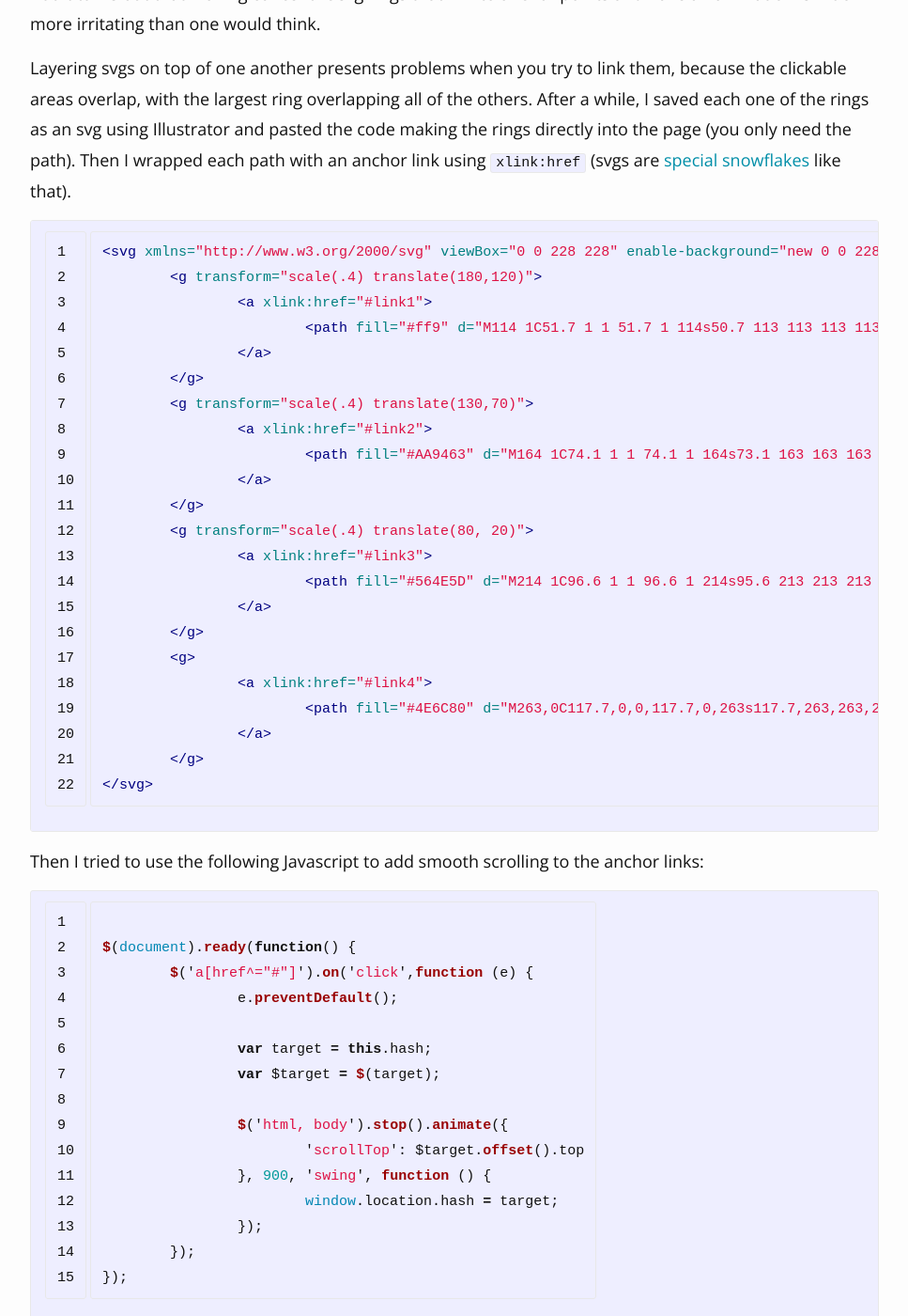
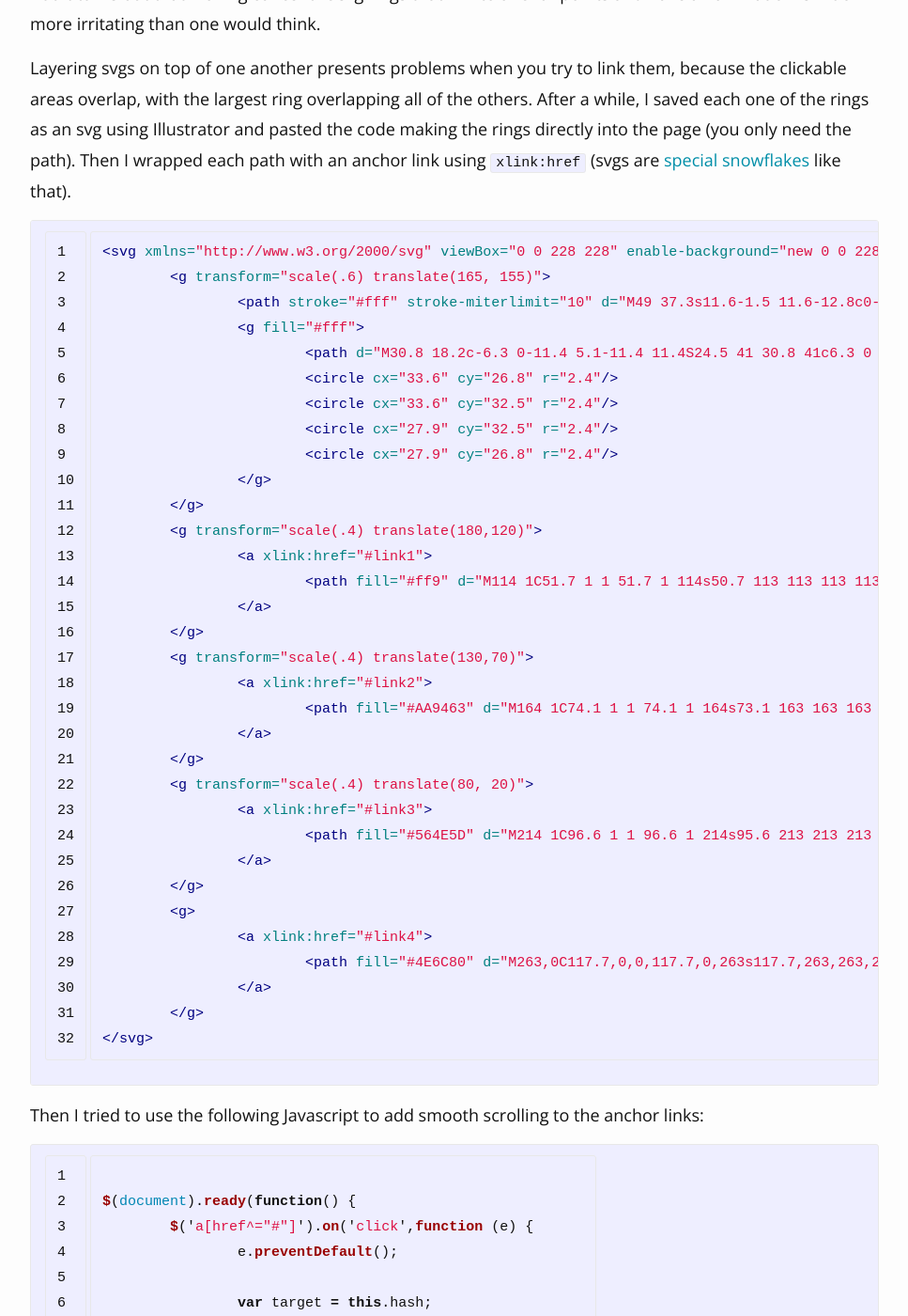
Before and after one commit to dmleong/dmleong.github.io, a Jekyll site: the page built from _posts/2015-06-03-svg-anchor-links.markdown, in a window 1280 px wide and 1400 px high, scrolled down 1220 px. Shown: the whole window at 94% size, without its empty margins (156-1123 px from the left). Built offline with Jekyll 4.4.1, drawn with Linux system fonts in a browser that asks for light colours; comment, search, counter and statistics services are not loaded.

Commit message:
Adding cloud icon

```diff
--- a/_posts/2015-06-03-svg-anchor-links.markdown
+++ b/_posts/2015-06-03-svg-anchor-links.markdown
@@ -24,6 +24,16 @@
 
 {% highlight php linenos %}
 <svg xmlns="http://www.w3.org/2000/svg" viewBox="0 0 228 228" enable-background="new 0 0 228 228">
+	<g transform="scale(.6) translate(165, 155)">
+		<path stroke="#fff" stroke-miterlimit="10" d="M49 37.3s11.6-1.5 11.6-12.8c0-7.2-5.9-13.1-13.3-12.8-3-6.1-9.1-10.3-16.3-10.3-9.6 0-17.4 7.5-17.9 16.9-6-1.3-11.6 3.3-11.6 9.4 0 8 6.9 9.4 9.4 9.6" fill="none"/>
+		<g fill="#fff">
+			<path d="M30.8 18.2c-6.3 0-11.4 5.1-11.4 11.4S24.5 41 30.8 41c6.3 0 11.4-5.1 11.4-11.4s-5.1-11.4-11.4-11.4zm0 19.9c-4.7 0-8.4-3.8-8.4-8.4 0-4.7 3.8-8.4 8.4-8.4 4.7 0 8.4 3.8 8.4 8.4 0 4.6-3.8 8.4-8.4 8.4z"/>
+			<circle cx="33.6" cy="26.8" r="2.4"/>
+			<circle cx="33.6" cy="32.5" r="2.4"/>
+			<circle cx="27.9" cy="32.5" r="2.4"/>
+			<circle cx="27.9" cy="26.8" r="2.4"/>
+		</g>
+	</g>
 	<g transform="scale(.4) translate(180,120)">
 		<a xlink:href="#link1">
 			<path fill="#ff9" d="M114 1C51.7 1 1 51.7 1 114s50.7 113 113 113 113-50.7 113-113S176.3 1 114 1zm0 176c-34.7 0-63-28.3-63-63s28.3-63 63-63 63 28.3 63 63-28.3 63-63 63z"/>
```
